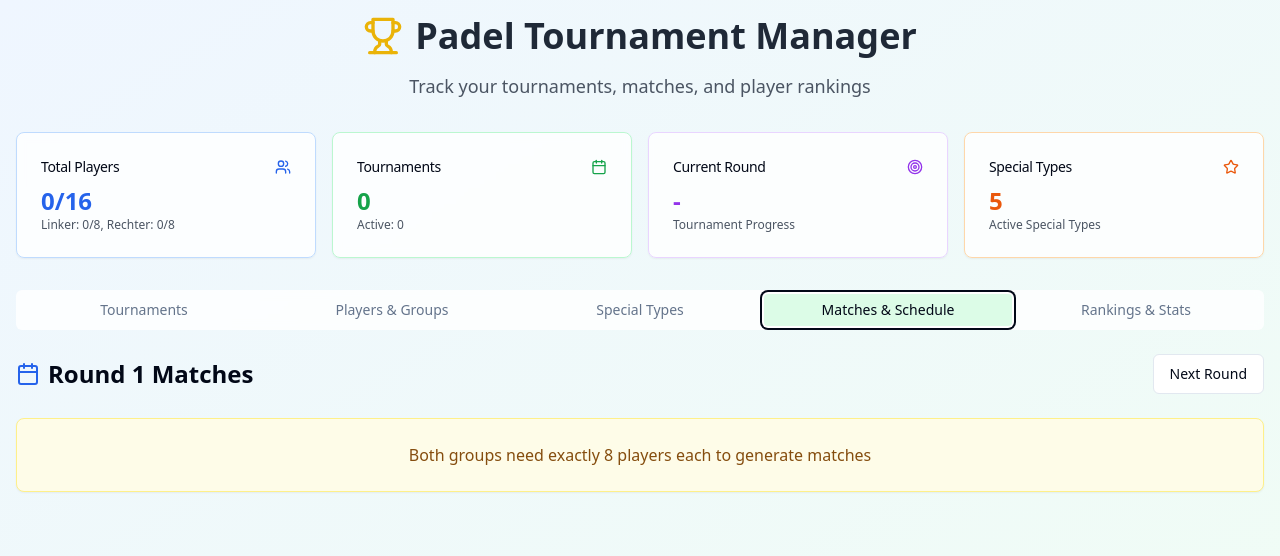
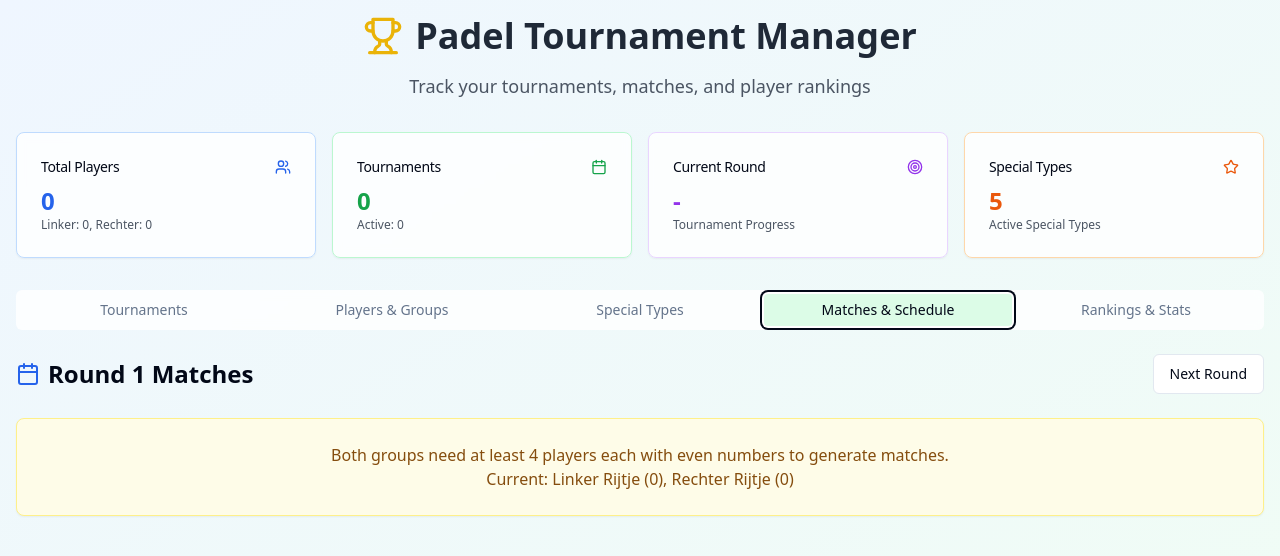
Before and after one commit to VinceBalk/court-contest-keeper, a React (Vite) app: page / in a window 1280 px wide. Both pictures are taken after a click on the tab "Matches & Schedule". Shown: the top 556 px of the page. Built offline with nearby package versions, Linux system fonts and the light colour scheme.

Commit message:
Add support for more than 16 players
Allow adding more players to accommodate varying tournament attendance.

```diff
--- a/src/components/MatchDisplay.tsx
+++ b/src/components/MatchDisplay.tsx
@@ -36,7 +36,7 @@ const MatchDisplay = ({ group, matches, players, onSelectMatch }: MatchDisplayPr
             const team2Players = match.team2.map(id => players.find(p => p.id === id)?.name).join(" & ");
 
             // Calculate total special points for display
-            const getSpecialCount = (specialPoints: any) => {
+            const getSpecialCount = (specialPoints: any): number => {
               if (!specialPoints || typeof specialPoints !== 'object') return 0;
               return Object.values(specialPoints).reduce((total: number, playerSpecials: any) => {
                 if (typeof playerSpecials === 'number') {
@@ -45,6 +45,8 @@ const MatchDisplay = ({ group, matches, players, onSelectMatch }: MatchDisplayPr
                 return total;
               }, 0);
             };
+
+            const specialCount = getSpecialCount(match.specialPoints);
 
             return (
               <div key={match.id} className="p-4 bg-white/80 rounded-lg border shadow-sm">
@@ -63,9 +65,9 @@ const MatchDisplay = ({ group, matches, players, onSelectMatch }: MatchDisplayPr
                     <span>{team2Players}</span>
                     <span className="font-bold">{match.team2Score}</span>
                   </div>
-                  {match.completed && getSpecialCount(match.specialPoints) > 0 && (
+                  {match.completed && specialCount > 0 && (
                     <div className="text-xs text-gray-600 mt-1">
-                      Special points: {getSpecialCount(match.specialPoints)}
+                      Special points: {specialCount}
                     </div>
                   )}
                 </div>
--- a/src/components/PlayerManagement.tsx
+++ b/src/components/PlayerManagement.tsx
@@ -1,3 +1,4 @@
+
 import { useState } from "react";
 import { Card, CardContent, CardHeader, CardTitle } from "@/components/ui/card";
 import { Button } from "@/components/ui/button";
@@ -25,16 +26,6 @@ const PlayerManagement = ({ players, setPlayers }: PlayerManagementProps) => {
       toast({
         title: "Error",
         description: "Please enter a player name",
-        variant: "destructive"
-      });
-      return;
-    }
-
-    const groupPlayers = players.filter(p => p.group === newPlayerGroup);
-    if (groupPlayers.length >= 8) {
-      toast({
-        title: "Group Full",
-        description: `The ${newPlayerGroup === 'top' ? 'Linker Rijtje' : 'Rechter Rijtje'} group already has 8 players`,
         variant: "destructive"
       });
       return;
@@ -226,7 +217,7 @@ const PlayerManagement = ({ players, setPlayers }: PlayerManagementProps) => {
           <CardHeader>
             <CardTitle className="flex items-center gap-2 text-yellow-700">
               <Crown className="h-5 w-5" />
-              Linker Rijtje ({topGroupPlayers.length}/8)
+              Linker Rijtje ({topGroupPlayers.length} players)
             </CardTitle>
           </CardHeader>
           <CardContent>
@@ -243,7 +234,7 @@ const PlayerManagement = ({ players, setPlayers }: PlayerManagementProps) => {
           <CardHeader>
             <CardTitle className="flex items-center gap-2 text-blue-700">
               <Target className="h-5 w-5" />
-              Rechter Rijtje ({bottomGroupPlayers.length}/8)
+              Rechter Rijtje ({bottomGroupPlayers.length} players)
             </CardTitle>
           </CardHeader>
           <CardContent>
--- a/src/components/TournamentSchedule.tsx
+++ b/src/components/TournamentSchedule.tsx
@@ -197,8 +197,12 @@ const TournamentSchedule = ({
   };
 
   const currentRoundMatches = matches.filter(m => m.round === currentRound);
-  const canGenerateMatches = players.filter(p => p.group === 'top').length === 8 &&
-                            players.filter(p => p.group === 'bottom').length === 8;
+  const topGroupPlayers = players.filter(p => p.group === 'top');
+  const bottomGroupPlayers = players.filter(p => p.group === 'bottom');
+
+  // Check if both groups have even numbers of players (minimum 4 each for doubles)
+  const canGenerateMatches = topGroupPlayers.length >= 4 && topGroupPlayers.length % 2 === 0 &&
+                            bottomGroupPlayers.length >= 4 && bottomGroupPlayers.length % 2 === 0;
 
   return (
     <div className="space-y-6">
@@ -255,7 +259,9 @@ const TournamentSchedule = ({
         <Card className="bg-yellow-50 border-yellow-200">
           <CardContent className="pt-6">
             <p className="text-yellow-800 text-center">
-              Both groups need exactly 8 players each to generate matches
+              Both groups need at least 4 players each with even numbers to generate matches.
+              <br />
+              Current: Linker Rijtje ({topGroupPlayers.length}), Rechter Rijtje ({bottomGroupPlayers.length})
             </p>
           </CardContent>
         </Card>
--- a/src/pages/Index.tsx
+++ b/src/pages/Index.tsx
@@ -89,9 +89,9 @@ const Index = () => {
               <Users className="h-4 w-4 text-blue-600" />
             </CardHeader>
             <CardContent>
-              <div className="text-2xl font-bold text-blue-600">{players.length}/16</div>
+              <div className="text-2xl font-bold text-blue-600">{players.length}</div>
               <p className="text-xs text-gray-600">
-                Linker: {topGroupPlayers.length}/8, Rechter: {bottomGroupPlayers.length}/8
+                Linker: {topGroupPlayers.length}, Rechter: {bottomGroupPlayers.length}
               </p>
             </CardContent>
           </Card>
```
